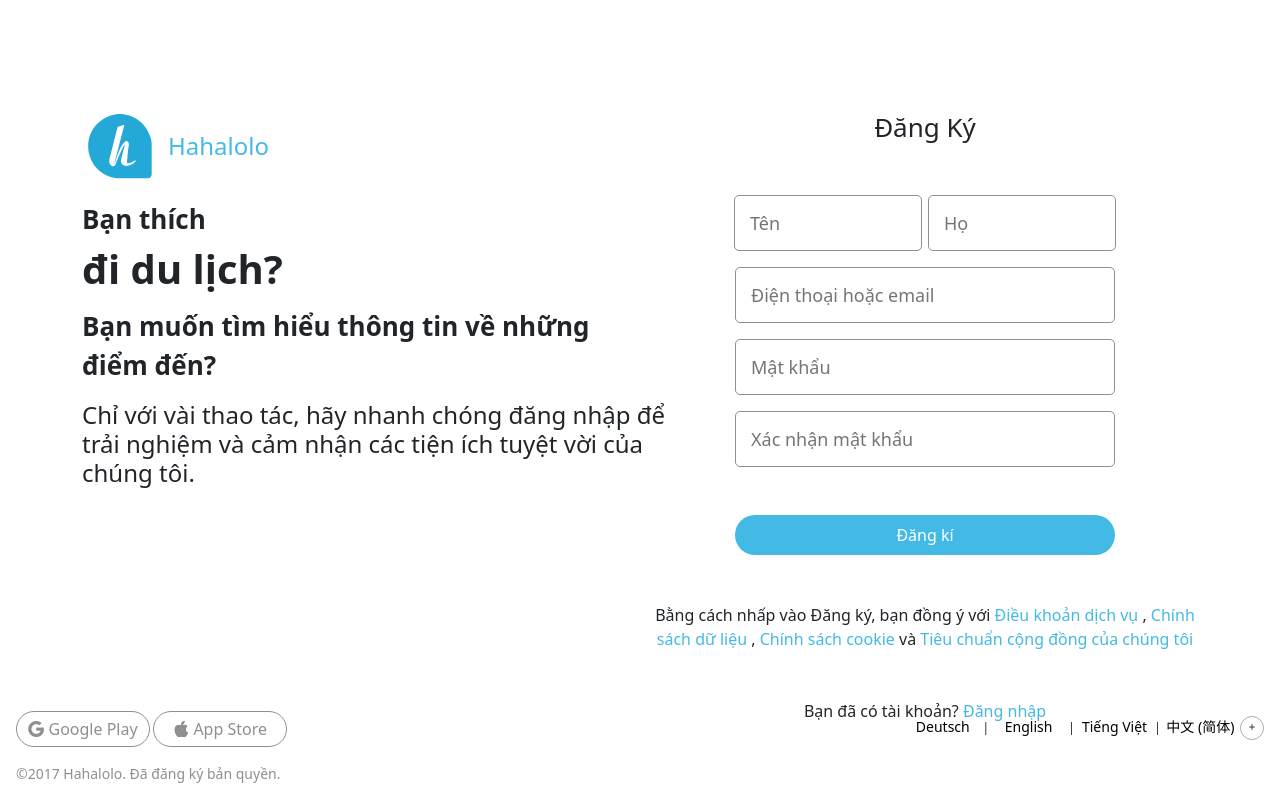
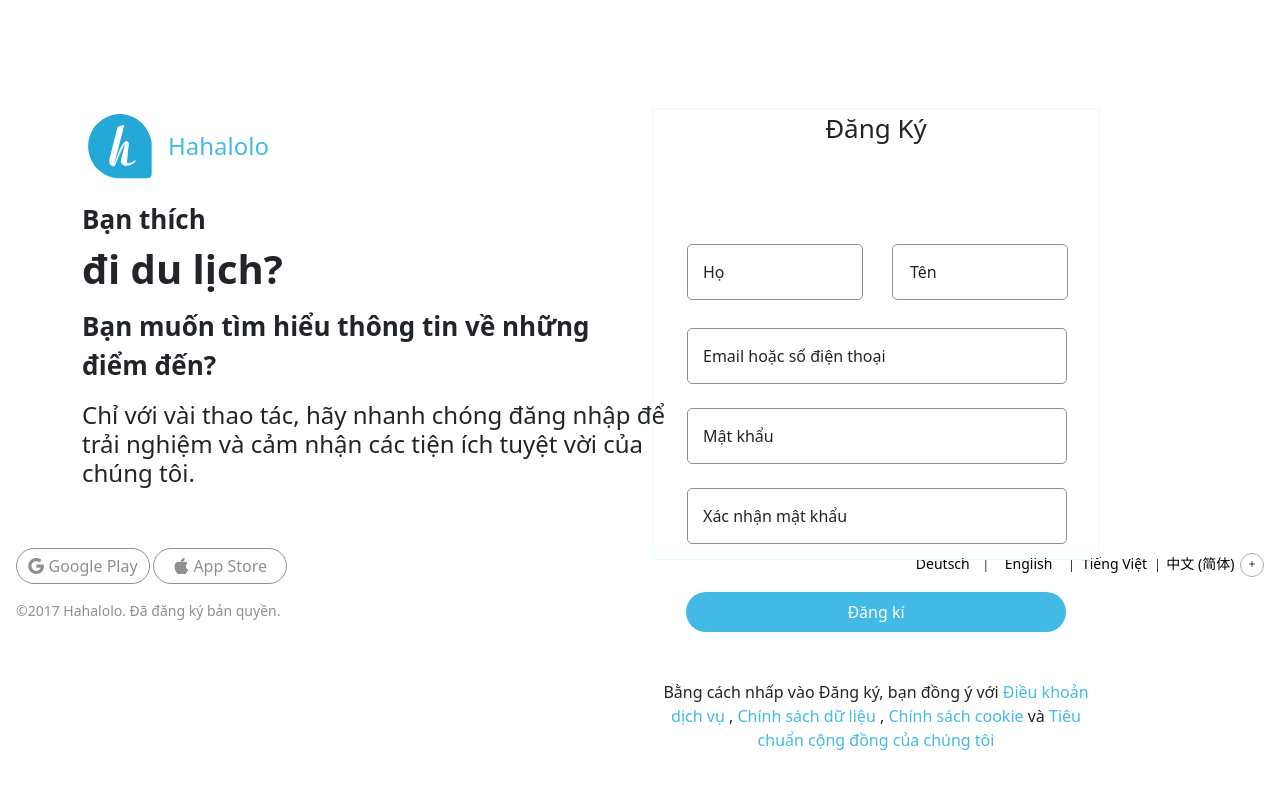
Before and after one commit to devShinchoku/BTL_nhom9, a PHP site: page /accounts/sign-up/index.html in a window 1280 px wide. Shown: the top 800 px of the page. Run offline with PHP 8.4, Linux system fonts and the light colour scheme; some libraries are stand-ins or nearby versions.

Commit message:
sign-in-up

```diff
--- a/accounts/sign-up/index.html
+++ b/accounts/sign-up/index.html
@@ -66,7 +66,7 @@
             </div>
 
             <div class="col-md-6">
-                <form class="su-signup-form">
+                <form class="su-signup-form" style=" height: 452px; width: 448px;border: 1px solid rgb(227, 252, 252)">
                     <div class="su-signup-formsu">
                         <span>
                             <b>
@@ -74,24 +74,54 @@
                             </b>
                         </span>
                     </div>
-                    <div class="su-signup-formmktk">
+                    <div class="su-signup-form">
                         <div class="mt-5 su-name">
-                            <div class="su-name-input" style="margin-right: 3px;">
-                                <input type="text" placeholder="Tên" class="su-signup-mktk">
+                            <div class="su-name-input btn-login mt-5 mb-1">
+                                <input type="text" name="name" autocomplete="off" required style="margin-left: -14px;" />
+                                <label for="name" class="lable-name">
+                                    <span class="content-name1">
+                                        Họ
+                                    </span>
+                                </label>
                             </div>
-                            <div class="su-name-input" style="margin-left: 3px;">
-                                <input type="text" placeholder="Họ" class="su-signup-mktk">
+                            <div class="su-name-input btn-login mt-5 mb-1">
+                                <input type="text" name="name" autocomplete="off" required style="margin-left: -50px;"/>
+                                <label for="name" class="lable-name" style="margin-left: 0px;">
+                                    <span class="content-name1">
+                                        Tên
+                                    </span>
+                                </label>
                             </div>
                         </div>
-                        <div class="mt-3">
-                            <input type="text" placeholder="Điện thoại hoặc email" class="su-signup-mktk">
+
+
+                        <div class="btn-login mt-4 mb-4">
+                            <input type="text" name="name" autocomplete="off" required />
+                            <label for="name" class="lable-name">
+                                <span class="content-name1">
+                                    Email hoặc số điện thoại
+                                </span>
+                            </label>
                         </div>
-                        <div class="mt-3">
-                            <input type="text" placeholder="Mật khẩu" class="su-signup-mktk">
+
+                        <div class="btn-login mt-4 mb-4">
+                            <input type="text" name="name" autocomplete="off" required />
+                            <label for="name" class="lable-name">
+                                <span class="content-name1">
+                                    Mật khẩu
+                                </span>
+                            </label>
                         </div>
-                        <div class="mt-3">
-                            <input type="text" placeholder="Xác nhận mật khẩu" class="su-signup-mktk">
+
+                        <div class="btn-login mt-4 mb-4">
+                            <input type="text" name="name" autocomplete="off" required />
+                            <label for="name" class="lable-name">
+                                <span class="content-name1">
+                                    Xác nhận mật khẩu
+                                </span>
+                            </label>
                         </div>
+
                     </div>
                     <div class="mt-5">
                         <button class="su-signup-dk">
@@ -138,6 +168,7 @@
         </div>
     </main>
 
+
     <footer>
         <div class="su-footer mt-5">
             <div class="" style="width: 1248px; height: 52px;">
@@ -183,11 +214,6 @@
     </footer>
 
 
-
-
-
-
-
     <script src="https://cdn.jsdelivr.net/npm/@popperjs/core@2.10.2/dist/umd/popper.min.js"
         integrity="sha384-7+zCNj/IqJ95wo16oMtfsKbZ9ccEh31eOz1HGyDuCQ6wgnyJNSYdrPa03rtR1zdB"
         crossorigin="anonymous"></script>
--- a/css/style.css
+++ b/css/style.css
@@ -847,6 +847,59 @@ input[type="datetime"] {
   display: flex;
   justify-content: center;
 }
+/* test */
+
+.btn-login{
+  width: 45%;
+  position: relative;
+  height: 5%;
+  margin-left: 34px;
+}
+.btn-login label{
+  position: absolute;
+  bottom: 0px;
+  left: 0%;
+  width: 100%;
+  height: 100%;
+  margin-left: 16px;
+  pointer-events: none;
+}
+.content-name{
+  position: absolute;
+  bottom: -18px;
+  left: 0px;
+  transition: all 0.3s ease;
+  font-size: 16px;
+}
+.btn-login input:focus + .lable-name .content-name,
+.btn-login input:valid + .lable-name .content-name {
+  transform: translateY(-150%);
+  font-size: 14px;
+  color: #43bae6;
+  background-color: white;
+}
+
+
+.content-name1{
+  position: absolute;
+  bottom: 16px;
+  left: 0px;
+  transition: all 0.3s ease;
+  font-size: 16px;
+}
+.btn-login input:focus + .lable-name .content-name1,
+.btn-login input:valid + .lable-name .content-name1 {
+
+  transform: translateY(-150%);
+  font-size: 14px;
+  color: #43bae6;
+  background-color: white;
+}
+
+
+/* test */
+
+
 
 input{
   height: 56px;
@@ -872,7 +925,7 @@ input:focus {
 }
 .su-name-input input{
   height: 56px;
-  width: 188px;
+  width: 176px;
   padding: 15px;
   border: 1px solid #8f8f8f;
   border-radius: 5px;
@@ -1003,5 +1056,4 @@ background-color: #f5f5f5;
   width: 754px;
   height: 100%;
   left: 0;
-  +
 }
```
Also changed, not shown: accounts/sign-in/index.html (+24 -6 lines).
